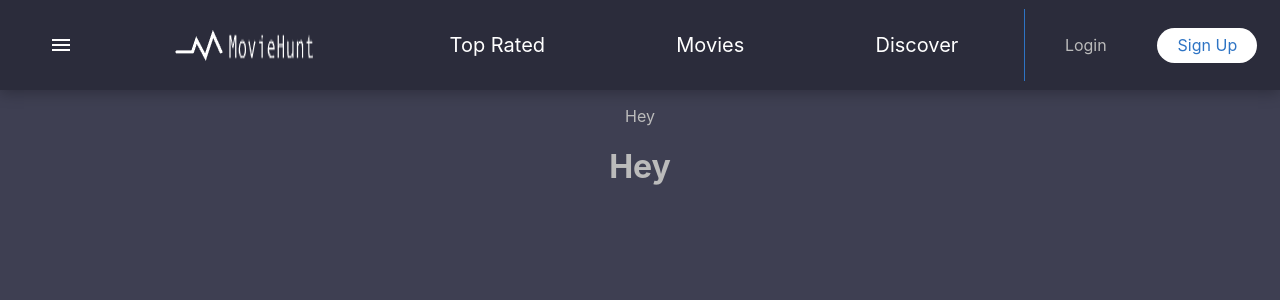
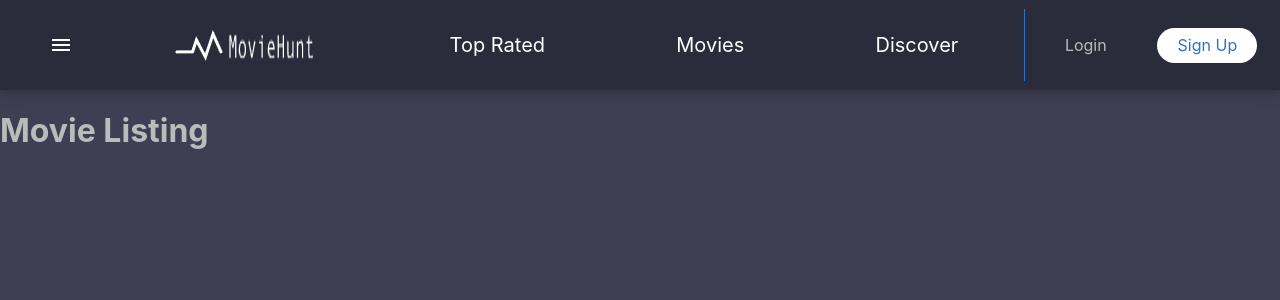
Before and after one commit to neerajdembla212/MovieHunt, a React (Create React App) app: page /movies in a window 1280 px wide. Shown: the top 300 px of the page. Built offline with nearby package versions, Linux system fonts and the light colour scheme.

Commit message:
adding movie listing route

```diff
--- a/src/App.js
+++ b/src/App.js
@@ -1,14 +1,14 @@
 import React from 'react';
 import logo from './logo.svg';
-import Header from './components/header/Header';
+import Header from './components/Header/Header';
 import './App.scss';
+import Router from './Router';
 
 function App() {
   return (
     <div className='App'>
       <Header />
-      <p>Hey</p>
-      <h1>Hey</h1>
+      <Router />
     </div>
   );
 }
--- a/src/App.scss
+++ b/src/App.scss
@@ -2,7 +2,6 @@
 @import './variables.scss';
 
 .App {
-    text-align: center;
     color: $secondary-text-color
 }
 
--- /dev/null
+++ b/src/Router.js
@@ -0,0 +1,12 @@
+import React from 'react';
+import { Switch, Route } from 'react-router-dom';
+import MovieListing from './components/MovieListing/MovieListing';
+const Router = props => {
+    return (
+        <Switch>
+            <Route path="/movies" component={MovieListing} />
+        </Switch>
+    )
+}
+
+export default Router;
--- /dev/null
+++ b/src/components/MovieListing/MovieListing.js
@@ -0,0 +1,7 @@
+import React from 'react';
+
+const MovieListing = props => {
+    return <h1>Movie Listing</h1>
+}
+
+export default MovieListing;
--- a/src/components/header/Header.module.scss
+++ b/src/components/header/Header.module.scss
@@ -70,6 +70,7 @@
             height: 35px;
             line-height: 35px;
             cursor: pointer;
+            text-align: center;
         }
     }
 }
```
Also changed, not shown: src/components/MovieListing/MovieListing.module.scss (added).
